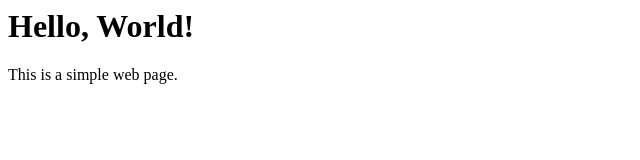
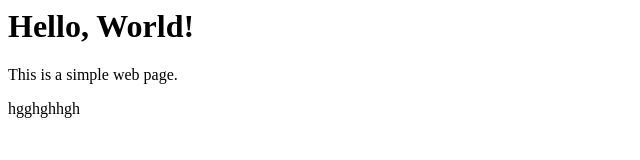
Before and after one commit to YASSINE-ZENNED/TpGit, a plain HTML site: page index.html in a window 1280 px wide. Shown: the whole page, without its empty margins (0-640 px from the left). Drawn offline with Linux system fonts and the light colour scheme.

Commit message:
3 users done

```diff
--- a/index.html
+++ b/index.html
@@ -6,4 +6,13 @@
 <h1>Hello, World!</h1>
 <p>This is a simple web page.</p>
 </body>
+
+
+
+
+
+
+
+
+hgghghhgh
 </html>
```
Also changed, not shown: fares.txt (added).
